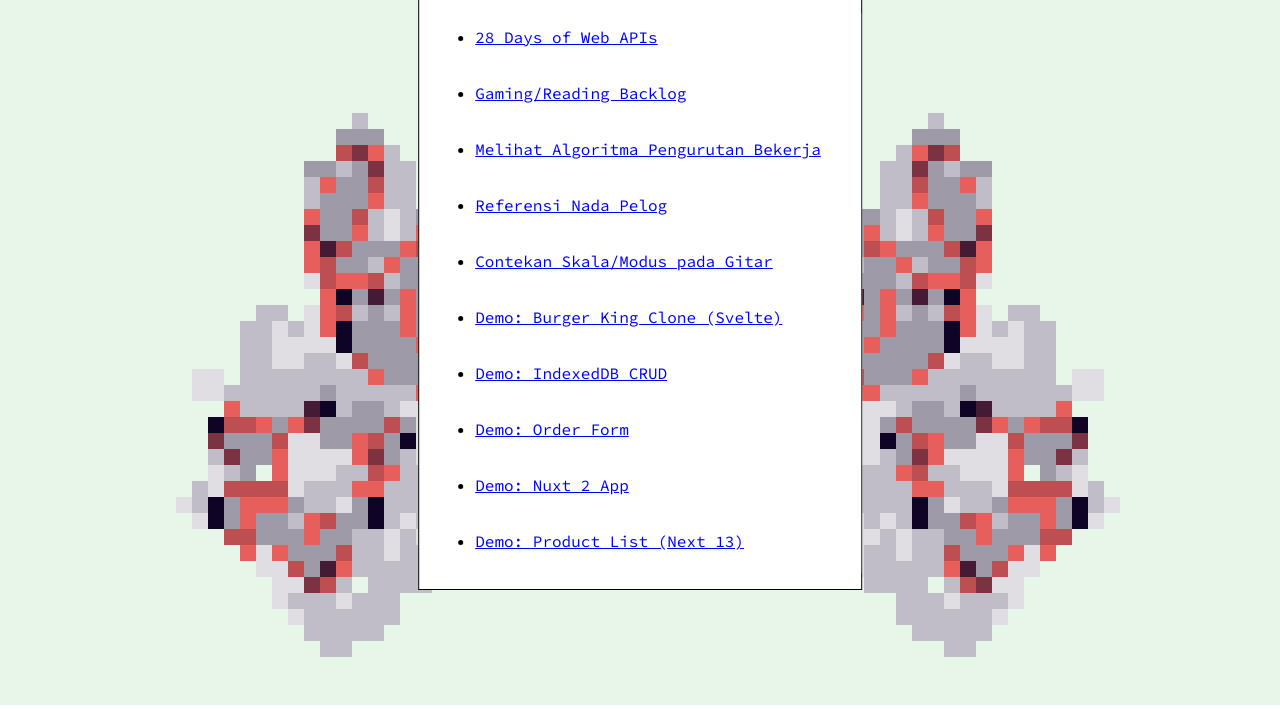
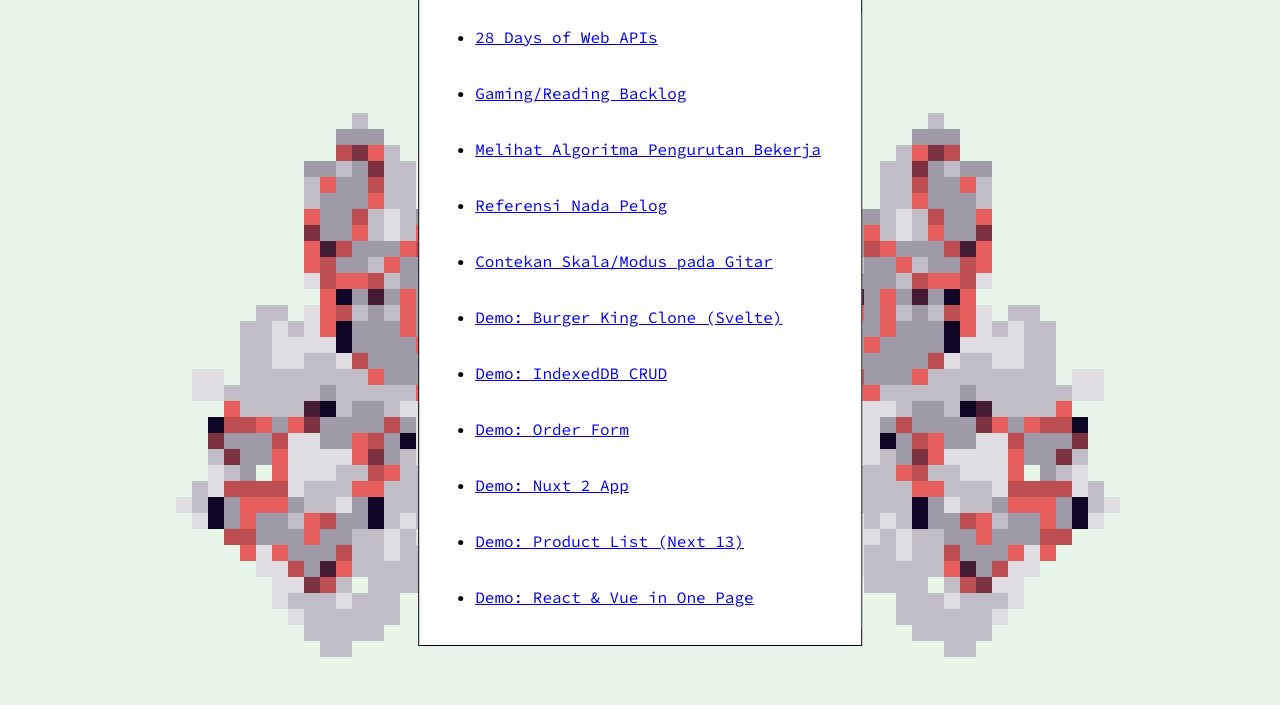
Before and after one commit to stoikal/stoikal.github.io, a plain HTML site: page index.html in a window 1280 px wide. Shown: the part 95-804 px from the top of the page. Drawn offline with Linux system fonts and the light colour scheme.

Commit message:
add link: react & vue in same page

```diff
--- a/index.html
+++ b/index.html
@@ -112,6 +112,7 @@
           <li><a href="https://demo-order-form.vercel.app/"><span>Demo: Order Form</span></a></li>
           <li><a href="https://demo-nuxt-app.vercel.app/"><span>Demo: Nuxt 2 App</span></a></li>
           <li><a href="https://demo-product-list.vercel.app"><span>Demo: Product List (Next 13)</span></a></li>
+          <li><a href="https://react-and-vue.vercel.app/"><span>Demo: React & Vue in One Page</span></a></li>
         </ul>
       </main>
     </div>
```
